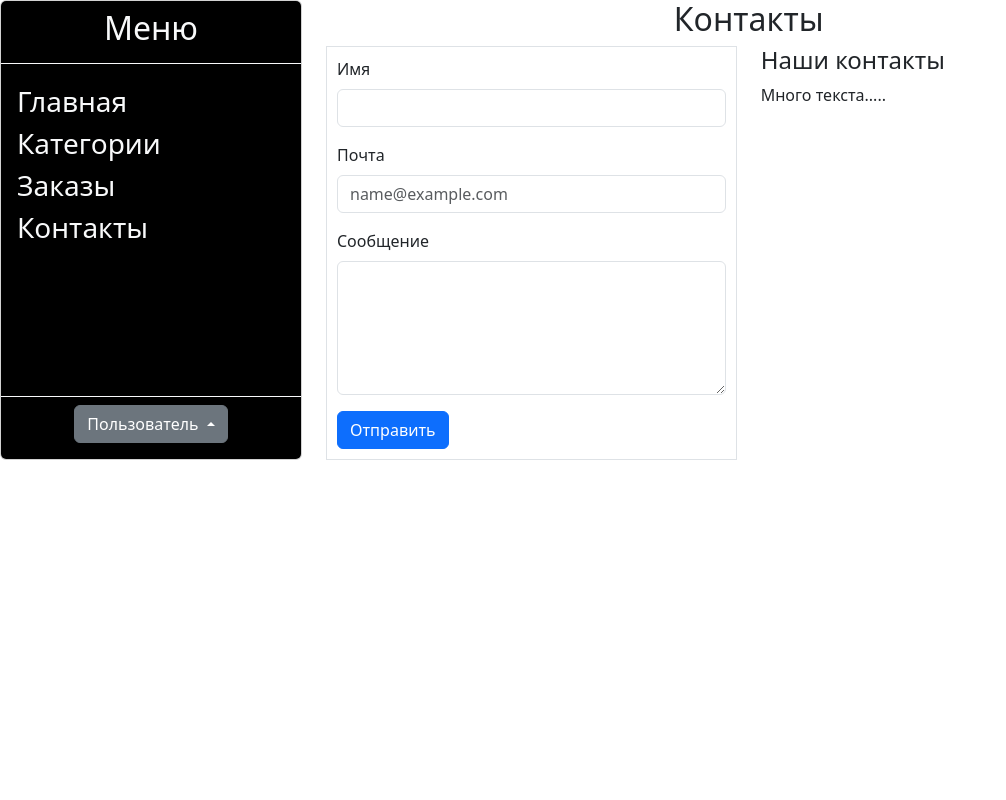
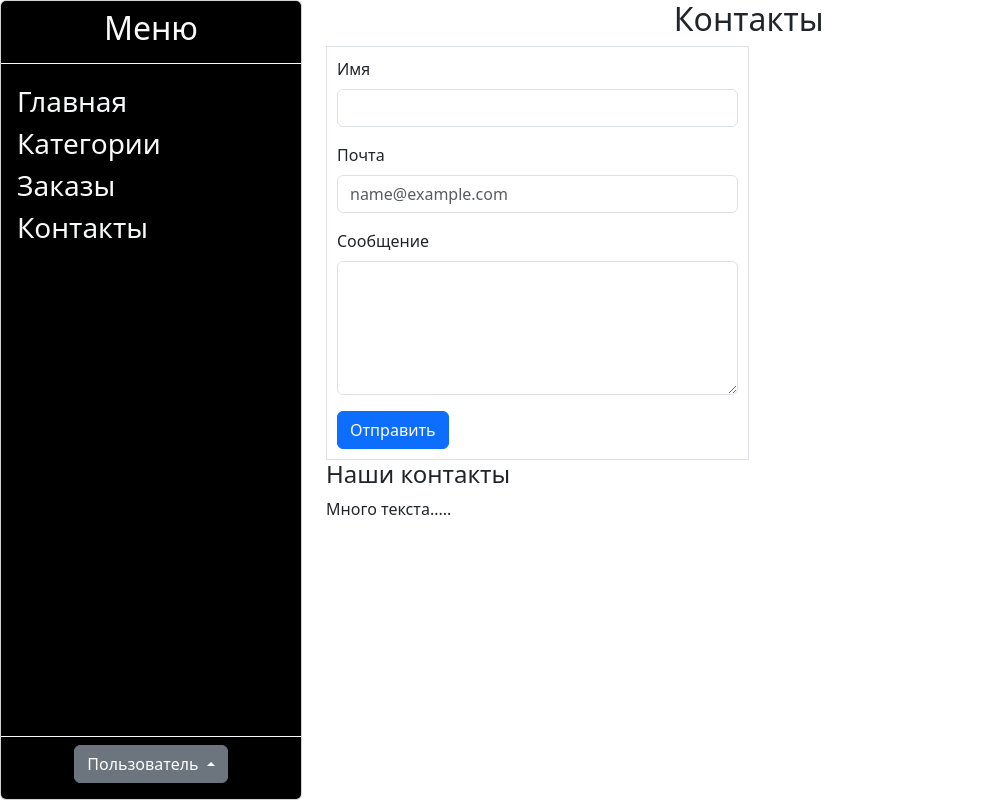
Before and after one commit to ChubshevAB/Home_work_projecy_3_1, a Django app: page /my_app/contacts/ in a window 1280 px wide. Shown: the whole page, without its empty margins (0-1006 px from the left). Run offline with Django 5.2, Linux system fonts and the light colour scheme; some libraries are stand-ins or nearby versions.

Commit message:
fix code

```diff
--- a/config/urls.py
+++ b/config/urls.py
@@ -24,5 +24,5 @@ from django.urls import path
 urlpatterns = [
     path("admin/", admin.site.urls),
     path("my_app/", include('my_app.urls', namespace='my_app')),
-    path("my_app/", include('my_app.urls', namespace='my_app')),
+    #path("my_app/", include('my_app.urls', namespace='my_app')),
 ]
--- a/my_app/templates/my_app/contacts.html
+++ b/my_app/templates/my_app/contacts.html
@@ -8,8 +8,8 @@
   </head>
 <body>
 <div class="row">
-    <div class="col-3">
-        <div class="card border-secondary-emphasis mb-3" style="height: 100%">
+    <div class="col-3 vh-100">
+        <div class="card border-secondary-emphasis mb-3 h-100">
             <div class="card-header text-light bg-black border-light">
                 <h2 class="text-center">Меню</h2>
             </div>
@@ -39,6 +39,8 @@
             Контакты
         </h2>
         <div class="row">
+            <form method="POST">
+                {% csrf_token %}
                 <div class="col-6">
                     <div class="border" style="padding: 10px">
                         <div class="mb-3">
@@ -53,14 +55,14 @@
                             <label for="exampleFormControlTextarea1" class="form-label">Сообщение</label>
                             <textarea class="form-control" id="exampleFormControlTextarea1" rows="5"></textarea>
                         </div>
-                    <button type="button" class="btn btn-primary">Отправить</button>
+                        <button type="submit" class="btn btn-primary">Отправить</button>
                     </div>
                 </div>
                 <div class="col-6">
                     <h4>Наши контакты</h4>
                     Много текста.....
                 </div>
-
+            </form>
         </div>
     </div>
 </div>
--- a/my_app/templates/my_app/main_page.html
+++ b/my_app/templates/my_app/main_page.html
@@ -10,8 +10,8 @@
 
 <body>
 <div class="row">
-    <div class="col-3">
-        <div class="card border-secondary-emphasis mb-3" style="height: 100%">
+    <div class="col-3 vh-100">
+        <div class="card border-secondary-emphasis mb-3 h-100">
             <div class="card-header text-light bg-black border-light">
                 <h2 class="text-center">Меню</h2>
             </div>
```
Lines whose indentation alone changed are shown as unchanged.
